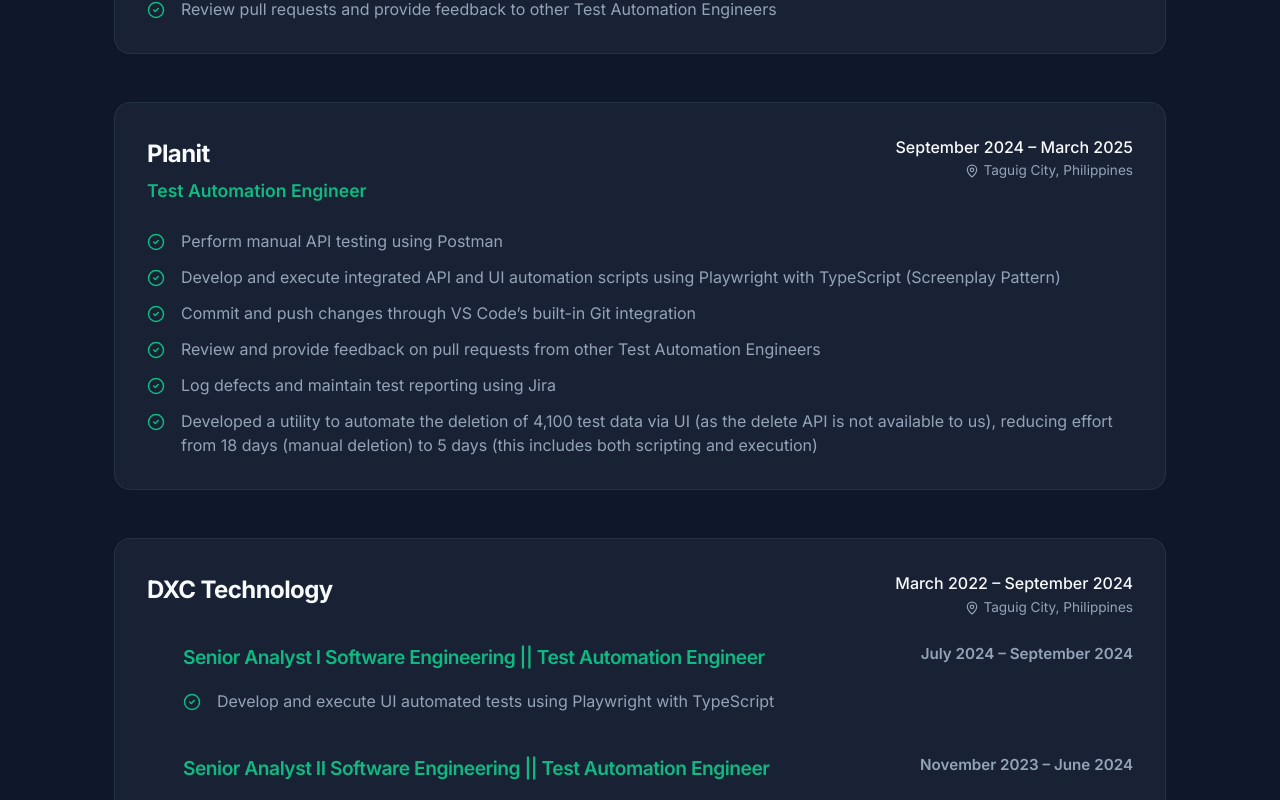
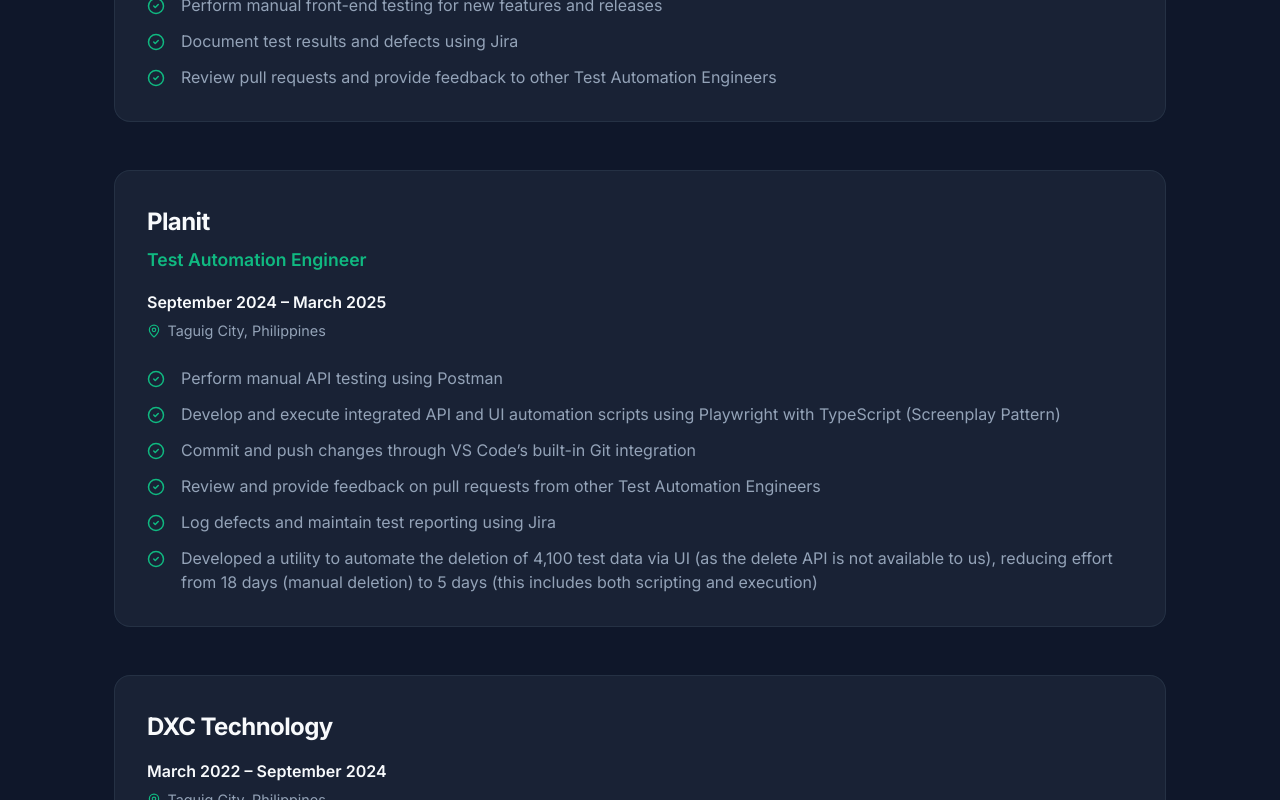
Before and after one commit to cng07/carlosng07, a React (Vite) app: page / in a window 1280 px wide. Shown: the part 1400-2200 px from the top of the page. Built offline with nearby package versions, Linux system fonts and the light colour scheme.

Commit message:
Update date and location spacing on home page

```diff
--- a/src/pages/Home.jsx
+++ b/src/pages/Home.jsx
@@ -139,15 +139,15 @@ const Home = () => {
                             className="glass"
                             style={{ padding: '2rem' }}
                         >
-                            <div style={{ display: 'flex', justifyContent: 'space-between', alignItems: 'flex-start', flexWrap: 'wrap', gap: '1rem', marginBottom: '1.5rem' }}>
+                            <div style={{ display: 'flex', flexDirection: 'column', gap: '0.5rem', marginBottom: '1.5rem' }}>
                                 <div>
                                     <h3 style={{ fontSize: '1.5rem', marginBottom: '0.25rem' }}>{exp.company}</h3>
-                                    {!exp.roles && <p style={{ color: 'var(--primary)', fontWeight: 600, fontSize: '1.1rem' }}>{exp.role}</p>}
+                                    {!exp.roles && <p style={{ color: 'var(--primary)', fontWeight: 600, fontSize: '1.1rem', marginBottom: '0.5rem' }}>{exp.role}</p>}
                                 </div>
-                                <div style={{ textAlign: 'right', flexShrink: 0 }}>
-                                    <p style={{ fontWeight: 500 }}>{exp.period}</p>
-                                    <p style={{ fontSize: '0.85rem', color: 'var(--text-muted)', display: 'flex', alignItems: 'center', justifyContent: 'flex-end', gap: '0.25rem' }}>
-                                        <MapPin size={14} /> {exp.location}
+                                <div style={{ display: 'flex', flexDirection: 'column', gap: '0.25rem' }}>
+                                    <p style={{ fontWeight: 600, color: 'var(--text-main)', fontSize: '1rem' }}>{exp.period}</p>
+                                    <p style={{ fontSize: '0.9rem', color: 'var(--text-muted)', display: 'flex', alignItems: 'center', gap: '0.4rem' }}>
+                                        <MapPin size={14} color="var(--primary)" /> {exp.location}
                                     </p>
                                 </div>
                             </div>
@@ -156,7 +156,7 @@ const Home = () => {
                                 <div style={{ display: 'flex', flexDirection: 'column', gap: '2.5rem' }}>
                                     {exp.roles.map((role, ri) => (
                                         <div key={ri} style={{ borderLeft: '2px solid rgba(var(--primary-rgb), 0.2)', paddingLeft: '2rem', marginLeft: '0.25rem' }}>
-                                            <div style={{ display: 'flex', justifyContent: 'space-between', alignItems: 'flex-start', flexWrap: 'wrap', gap: '1rem', marginBottom: '1rem' }}>
+                                            <div style={{ display: 'flex', flexDirection: 'column', gap: '0.25rem', marginBottom: '1rem' }}>
                                                 <h4 style={{ fontSize: '1.2rem', color: 'var(--primary)', fontWeight: 600 }}>{role.title}</h4>
                                                 <span style={{ fontSize: '0.95rem', color: 'var(--text-muted)', fontWeight: 600 }}>{role.period}</span>
                                             </div>
```
